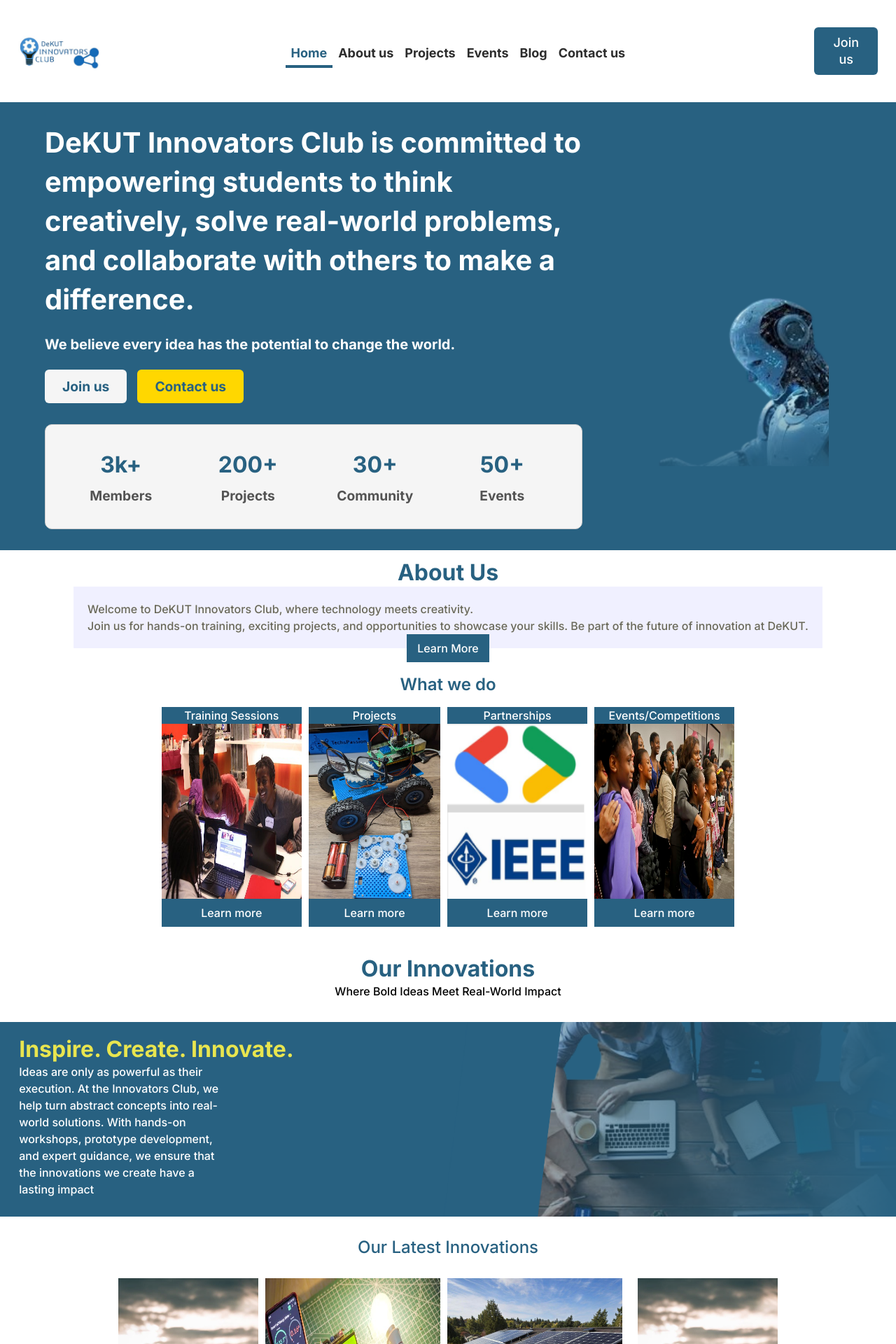
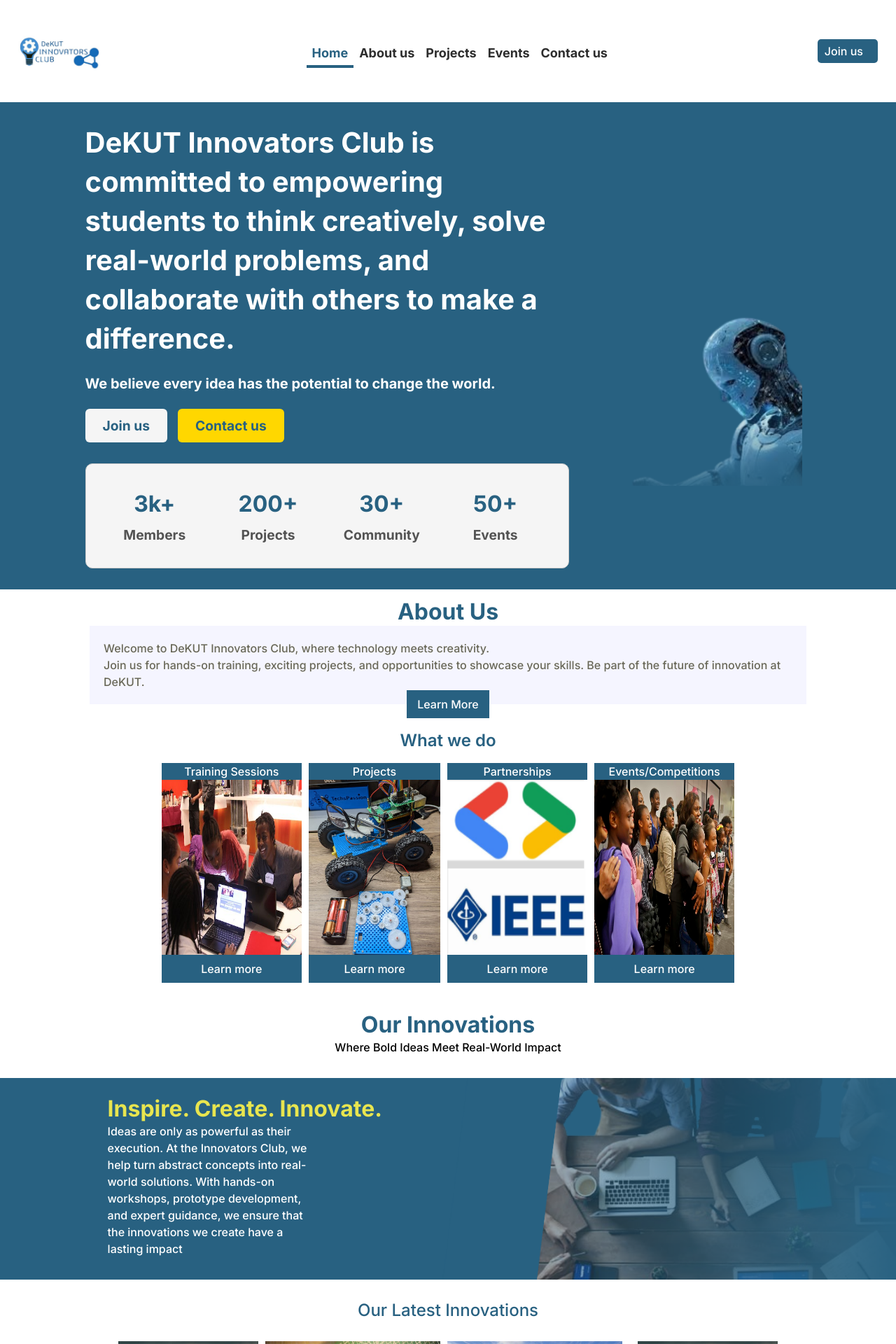
Before and after one commit to DeKUTInnovatorsClub/dekut_innovators, a React (Vite) app: page / in a window 1280 px wide. Shown: the top 1920 px of the page at 70% size. Built offline with nearby package versions, Linux system fonts and the light colour scheme.

Commit message:
create BecomeMember component

```diff
--- a/src/App.jsx
+++ b/src/App.jsx
@@ -19,7 +19,7 @@ function App() {
           <Route path='projects' element={<Projects />} />
           <Route path='events' element={<Events />} />
           <Route path='blog' element={<Blog />} />
-          <Route path='contactus' element={<ContactUs />} />
+          <Route path='contact-us' element={<ContactUs />} />
         </Route>
       </Routes>
     </BrowserRouter>
--- /dev/null
+++ b/src/components/BecomeMember.jsx
@@ -0,0 +1,18 @@
+
+
+export default function BecomeMember(){
+
+    return (
+        <div className="become-member-container">
+           <div id="become-a-member" className="become-member">
+                <h1>Become Member</h1>
+                <p>Unlock Potential with access to cutting edge tech,resources and community</p>
+                <p>Membership information:</p>
+                <p>One time registration fee of Ksh. 200</p>
+                <p>Subscription fee of Ksh. 100 per semester</p>
+            </div>
+            <a href="https://docs.google.com/forms/d/e/1FAIpQLSfjPTJdWIZxH-Z1xffmUZpAnmU9-DUestbpB1bd_GA0xPLM0w/viewform?usp=header" target="_blank">Join the club</a>
+        </div>
+
+    )
+}
--- a/src/components/Footer.jsx
+++ b/src/components/Footer.jsx
@@ -9,7 +9,7 @@ export default function Footer() {
         <div className="fcont11">
           <h2>DeKUT Innovators Club</h2>
           <h3>Dedan Kimathi University of Technology</h3>
-          <button onClick={() => {}}>Join us</button>
+          <a href="https://docs.google.com/forms/d/e/1FAIpQLSfjPTJdWIZxH-Z1xffmUZpAnmU9-DUestbpB1bd_GA0xPLM0w/viewform?usp=header" target="_blank">Join us</a>
         </div>
         <div className="fcont12">
           <div className="fcont13">
--- a/src/components/Header.jsx
+++ b/src/components/Header.jsx
@@ -1,11 +1,12 @@
 import React, { useState } from "react";
-import { NavLink } from "react-router-dom";
+import { NavLink, useNavigate } from "react-router-dom";
 import "../styles/header.css";
 import logo from "../assets/images/logo.jpg";
 import { FaBars, FaTimes } from "react-icons/fa";
 
 export default function Header() {
   const [isMenuOpen, setIsMenuOpen] = useState(false);
+  const navigate = useNavigate()
 
   const toggleMenu = () => {
     setIsMenuOpen(!isMenuOpen);
@@ -15,21 +16,18 @@ export default function Header() {
     <div className="hcont">
       <div className="hcont1">
         <img src={logo} alt="Innovators Club Logo" style={{ objectFit: "contain" }} className="logo"/>
-
         <div className="menu-toggle" onClick={toggleMenu}>
           {isMenuOpen ? <FaTimes size={30} /> : <FaBars size={30} />}
         </div>
-
         <nav className={`hcont11 ${isMenuOpen ? 'menu-open' : ''}`}>
           <NavLink to={"/"} className={({ isActive }) => (isActive ? "active" : "")}>Home</NavLink>
           <NavLink to={"about"} className={({ isActive }) => (isActive ? "active" : "")}>About us</NavLink>
           <NavLink to={"projects"} className={({ isActive }) => (isActive ? "active" : "")}>Projects</NavLink>
           <NavLink to={"events"} className={({ isActive }) => (isActive ? "active" : "")}>Events</NavLink>
-          <NavLink to={"blog"} className={({ isActive }) => (isActive ? "active" : "")}>Blog</NavLink>
-          <NavLink to={"contactus"} className={({ isActive }) => (isActive ? "active" : "")}>Contact us</NavLink>
+          {/* <NavLink to={"blog"} className={({ isActive }) => (isActive ? "active" : "")}>Blog</NavLink> */}
+          <NavLink to={"contact-us"} className={({ isActive }) => (isActive ? "active" : "")}>Contact us</NavLink>
         </nav>
-
-        <button onClick={toggleMenu}>Join us</button>
+        <a href="/#become-a-member">Join us</a>
       </div>
     </div>
   );
--- a/src/components/Hero.jsx
+++ b/src/components/Hero.jsx
@@ -1,8 +1,9 @@
-import React from "react";
+import { useNavigate } from 'react-router-dom'
 import "../styles/hero.css";
 import img1 from "../assets/images/img1.png";
 
 export default function Hero() {
+  const navigate = useNavigate()
   return (
     <div className="hecont">
       <div className="hecont1">
@@ -15,8 +16,8 @@ export default function Hero() {
           <h5>We believe every idea has the potential to change the world.</h5>
 
           <div className="button-container">
-            <button className="btn1" onClick={() => {}}>Join us</button>
-            <button className="btn2" onClick={() => {}}>Contact us</button>
+            <a href='#become-a-member' className="btn1" >Join us</a>
+            <button className="btn2" onClick={() => navigate('contact-us')}>Contact us</button>
           </div>
 
           <div className="hecont100">
--- a/src/components/Innovations.jsx
+++ b/src/components/Innovations.jsx
@@ -11,8 +11,10 @@ export default function Innovations(){
                 <h1>Our Innovations</h1>
                 <p>Where Bold Ideas Meet Real-World Impact</p>
                 <div className='banner'>
+                    <div>
                     <h1>Inspire. Create. Innovate.</h1>
                     <p>Ideas are only as powerful as their execution. At the Innovators Club, we help turn abstract concepts into real-world solutions. With hands-on workshops, prototype development, and expert guidance, we ensure that the innovations we create have a lasting impact</p>
+                    </div>
                 </div>
                 <div className="latest-innovations">
                     <h2>Our Latest Innovations</h2>
--- a/src/components/WhyJoinUs.jsx
+++ b/src/components/WhyJoinUs.jsx
@@ -47,7 +47,7 @@ const items = [
 
 const WhyJoinUs = () => {
   return (
-    <div className="bg-white py-12 px-6">
+    <div className="bg-white py-12 px-6 why-join-us">
       <h1 className="font-bold text-center  mb-8">Why Join Us?</h1>
       <h2 className=" font-bold text-center text-black mb-8">Discover, Learn, Innovate</h2>
       <div className="grid grid-cols-1 md:grid-cols-2 lg:grid-cols-3 gap-8">
--- a/src/index.css
+++ b/src/index.css
@@ -44,7 +44,7 @@ button:hover {
   background-color:#286081e7;
 }
 .about-us-section {
-  width: 90%;
+  width: 80%;
   margin: auto;
   margin-top: 20px;
   display: flex;
@@ -66,7 +66,7 @@ button:hover {
 .about-intro {
   margin-bottom: -20px;
   padding: 20px;
-  background-color: rgb(240, 240, 255);
+  background-color: rgb(245,245,255);
 }
 .what-we-do {
   margin: auto;
@@ -121,14 +121,20 @@ button:hover {
 }
 
 .banner {
-  padding: 1.7rem;
-  margin: 2rem;
+  padding: 2rem;
+  margin: 2rem 0;
   width: 100%;
+  display: flex;
+  justify-content: center;
+  align-items: center;
   color: #fff;
   /* background: #286181; */
   background-image: url('/src/assets/images/banner.png') ;
   background-size: cover;
   background-repeat: no-repeat;
+}
+.banner > div {
+  width: 80%;
 }
 .banner h1 {
   color: #E8E54F;
@@ -137,7 +143,7 @@ button:hover {
   max-width: 300px;
 }
 .latest-innovations{
-  width: 90%;
+  width: 80%;
   text-align: center;
 }
 .latest-innovations > h2{
@@ -163,7 +169,7 @@ button:hover {
 }
 .upcoming-events {
   margin: 2rem auto;
-  width: 60%;
+  width: 80%;
   display: flex;
   flex-direction: column;
   justify-content: center;
@@ -182,7 +188,9 @@ button:hover {
   flex-wrap: wrap;
 }
 .featured-event {
+  max-width: 300px;
   display: flex;
+  flex-direction: column;
   padding: 5px;
   flex-wrap: wrap;
 }
@@ -193,12 +201,16 @@ button:hover {
   /* border-radius: 50%; */
 }
 .about-event {
-  padding: 20px;
-  background-color: rgb(240,240, 255);
+  padding: 10px;
+  background-color: rgb(245,245, 255);
+}
+.why-join-us {
+  width: 80%;
+  margin: auto;
 }
 .testimonials-container {
   display: flex;
-  width: 90%;
+  width: 80%;
   margin: 20px auto;
   flex-direction: column;
   align-items: center;
@@ -215,7 +227,7 @@ button:hover {
   padding: 10px;
   font-size: 10px;
   max-width: 200px;
-  background-color: rgb(240, 240, 255);
+  background-color: rgb(245,245,255);
   border-radius: 10px;
   box-shadow: 0 4px 6px rgba(0, 0, 0, 0.1), 0 1px 3px rgba(0, 0, 0, 0.08);
 }
@@ -230,6 +242,28 @@ button:hover {
   border-radius: 50%;
   border: 1px solid #1C8BC9;
 
+}
+.become-member-container {
+  width: 90%;
+  display: flex;
+  flex-direction: column;
+  justify-content: center;
+  align-items: center;
+}
+.become-member {
+  padding: 30px;
+  margin: auto;
+  background-color: rgb(245, 245, 255);
+}
+.become-member-container  a {
+  padding: 10px;
+  margin-top: -20px;
+  background-color: #286181;
+  color: #fff;
+
+}
+.become-member-container  a:hover {
+  background-color: #286081e8;
 }
 .contact-us{
   margin: 20px auto;
--- a/src/pages/Home.jsx
+++ b/src/pages/Home.jsx
@@ -5,6 +5,7 @@ import Testimonials from "../components/Testimonials";
 import UpcomingEvents from "../components/UpcomingEvents";
 import WhyJoinUs from "../components/WhyJoinUs";
 import ReactCardSlider from 'react-card-slider-component';
+import BecomeMember from "../components/BecomeMember";
 
 const testimonials = [
     {
@@ -43,12 +44,12 @@ export default function Home(){
             <Innovations />
             <UpcomingEvents />
             <WhyJoinUs />
-            {/* <ReactCardSlider slides={testimonialsElements}/> */}
             <div className="testimonials-container">
             <h1>Testimonials</h1>
             <div className="testimonials">
               {testimonialsElements}
             </div>
+            <BecomeMember />
 
             </div>
         </div>
--- a/src/styles/footer.css
+++ b/src/styles/footer.css
@@ -14,7 +14,7 @@
   box-sizing: border-box;
 }
 
-.fcont11 button {
+.fcont11 > a {
   border: 0px #ccc solid;
   border-radius: 10px;
   background-color: whitesmoke;
@@ -35,6 +35,7 @@
 }
 
 .fcont11 h3 {
+  margin-bottom: 20px;
   color: white;
   font-size: 16px;
   font-weight: bold;
@@ -122,7 +123,7 @@
 }
 
 @media screen and (max-width: 480px) {
-  .fcont11 button {
+  .fcont11 > a {
     font-size: 18px;
     padding: 8px 15px;
   }
--- a/src/styles/header.css
+++ b/src/styles/header.css
@@ -12,6 +12,16 @@
   align-items: center;
   justify-content: space-between;
   position: relative;
+}
+.hcont1 > a {
+  width: 100px;
+  padding: 5px 10px;
+  color: #fff;
+  background-color: #286181;
+  border-radius: 5px;
+}
+.hcont1 > a:hover {
+  background-color: #286081e8;
 }
 
 .hcont1 img {
@@ -114,8 +124,7 @@
     font-size: 16px;
   }
 
-  .hcont1 button {
-    font-size: 16px;
-    padding: 8px 15px;
+  .hcont1 > a {
+    display: none;
   }
 }
--- a/src/styles/hero.css
+++ b/src/styles/hero.css
@@ -5,9 +5,10 @@
 }
 
 .hecont1 {
+  margin: auto;
   display: flex;
   flex-wrap: wrap;
-  width: 100%;
+  width: 90%;
   align-items: center;
   position: relative;
 }
```
